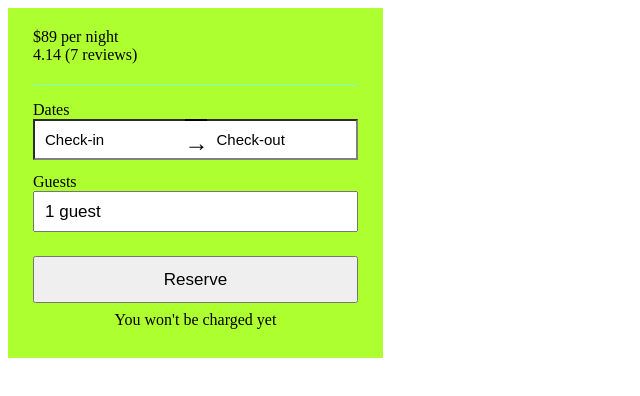
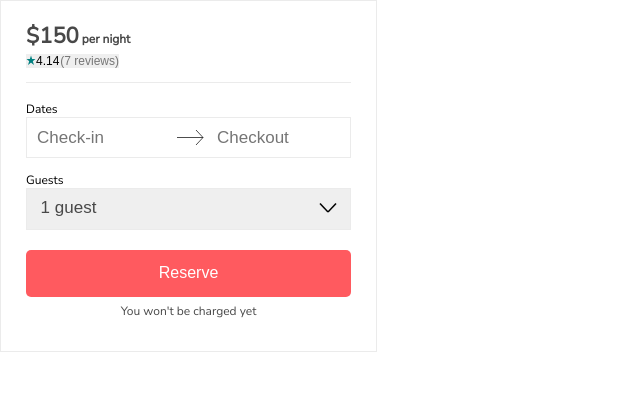
Before and after one commit to the-orange-box/reservation-system, a React app: page / in a window 1280 px wide. Shown: the top 396 px of the page, without its empty margins (0-640 px from the left). Built offline with nearby package versions, Linux system fonts and the light colour scheme.

Commit message:
updated skeleton to resemble airbnb

```diff
--- a/client/src/App.jsx
+++ b/client/src/App.jsx
@@ -13,19 +13,21 @@ class App extends React.Component {
   render() {
     return(
       <div className="container">
-        <div>
+        <div className="propertyContainer">
           <PropertyDetail/>
         </div>
-        <div>
+        <div className="calendarContainer">
           <Calendar/>
         </div>
-        <div>
+        <div className="guestsContainer">
           <Guests/>
         </div>
-        <div className="reserve">
+        <div className="reserveContainer">
           <Reserve/>
         </div>
-        You won't be charged yet
+        <div className="footer">
+          You won't be charged yet
+        </div>
       </div>
     );
   }
--- a/client/src/Calendar.jsx
+++ b/client/src/Calendar.jsx
@@ -2,16 +2,18 @@ import React from 'react';
 
 //calendar of available dates
 const Calendar = () => (
-  <div>
-    <div className="calendarHeader">
+  <div className="calendarSubGrid">
+    <div className="calendarHeader" id="calendarHeader">
       Dates
     </div>
-    <div className="calendar">
-      <input className="calendarInputs" id="checkin" value="Check-in"/>
-      <div className="calendarArrow">
-        →
-      </div>
-      <input className="calendarInputs" id="checkout" value="Check-out"/>
+    <div className="calendarInputs">
+      <input className="checkin" id="checkin" value="Check-in"/>
+      <svg className="calendarArrow" width="35px" height="35px">
+        <line x1="5" x2="31" y1="17.5" y2="17.5" stroke="black" stroke-width=".70" stroke-linecap="butt"/>
+        <line x1="31" x2="24" y1="17.5" y2="10" stroke="black" stroke-width=".70" stroke-linecap="butt"/>
+        <line x1="31" x2="24" y1="17.5" y2="25" stroke="black" stroke-width=".70" stroke-linecap="butt"/>
+      </svg>
+      <input className="checkout" id="checkout" value="Checkout"/>
     </div>
   </div>
 )
--- a/client/src/Guests.jsx
+++ b/client/src/Guests.jsx
@@ -2,12 +2,22 @@ import React from 'react';
 
 //guest drop down
 const Guests = () => (
-  <div>
+  <div className="guests">
     <div className="guestsHeader">
       Guests
     </div>
-    <div className="guests">
-      <input className="guestsInput" id="guestsInput" value="1 guest"/>
+    <div className="guestsInputContainer">
+      <button className="guestsInput" id="guestsInput" value="">
+        <div id="guestButtonText">
+          1 guest
+        </div>
+        <svg className="downwardPoint" width="240px" height="35px">
+          {/* <line x1="31" x2="24" y1="17.5" y2="10" stroke="black" stroke-width="1.5" stroke-linecap="butt"/>
+          <line x1="31" x2="24" y1="17.5" y2="25" stroke="black" stroke-width="1.5" stroke-linecap="butt"/> */}
+          <line x1="210" x2="218" y1="14.5" y2="23" stroke="black" stroke-width="1.5" stroke-linecap="butt"/>
+          <line x1="226" x2="218" y1="14.5" y2="23" stroke="black" stroke-width="1.5" stroke-linecap="butt"/>
+        </svg>
+      </button>
     </div>
   </div>
 )
--- a/client/src/PropertyDetail.jsx
+++ b/client/src/PropertyDetail.jsx
@@ -4,11 +4,23 @@ import React from 'react';
 const PropertyDetail = () => (
   <div className="properties">
     <div className="pricePerNight">
-      $89 per night
+      <span id="price">
+        $150
+      </span>
+      <span id="priceText">
+        per night
+      </span>
+
     </div>
-    <div className="review">
-      4.14 (7 reviews)
-    </div>
+    <button className="review">
+      <svg className="star" width="10px" height="10px">
+        <polygon points ="5,0.5 2,9.9 9.5,3.9 0.5,3.9 8,9.9" fill="teal" />
+      </svg>
+      4.14
+      <span id="totalReviews">
+        (7 reviews)
+      </span>
+    </button>
   </div>
 )
 
--- a/public/index.html
+++ b/public/index.html
@@ -1,9 +1,8 @@
 <!DOCTYPE html>
 <html>
   <head>
-      <link rel = "stylesheet"
-      type = "text/css"
-      href = "style.css" />
+      <link rel = "stylesheet" type = "text/css" href = "style.css" />
+      <link href="https://fonts.googleapis.com/css?family=Nunito+Sans&display=swap" rel="stylesheet">
     <meta charset="utf8">
     <title>Reservations Checkout</title>
   </head>
--- a/public/style.css
+++ b/public/style.css
@@ -1,94 +1,198 @@
+* {
+  margin:0;
+  padding:0;
+  border:0;
+}
+
 .container {
-  background: greenyellow;
+  border-width: 1px;
+  border-color: rgb(235, 235, 235);
+  border-style: solid;
+  background: white;
+  font-family: 'Nunito Sans', sans-serif;
   width: 375px;
   height: 350px;
-  display: flex;
-  align-items: center;
-  align-content: stretch;
-  flex-direction: column;
+  display: grid;
+  justify-items: stretch;
+  grid-template-columns: 25px 145px 35px 145px 25px;
+  grid-template-rows: 22px 60px 75px 85px 60px 48px;
 }
 
-.calendar, .reserve, .guests {
-  width: 325px;
-  height: 55px;
-  display: flex;
-  flex-direction: row;
-  align-content: stretch;
+.calendarContainer {
+  grid-column-start: 2;
+  grid-column-end: 5;
+  grid-row-start: 3;
+  grid-row-end: 4;
 }
 
-.properties {
-  margin-top: 20px;
-  width: 325px;
-  height: 55px;
-  display: flex;
-  flex-direction: column;
-  align-content: stretch;
+.guestsContainer {
+  grid-column-start: 2;
+  grid-column-end: 5;
+  grid-row-start: 4;
+  grid-row-end: 5;
+  align-self: center;
+}
+
+.propertyContainer {
+  grid-column-start: 2;
+  grid-column-end: 5;
+  grid-row-start: 2;
+  grid-row-end: 3;
+
+  border-bottom-color: rgb(235, 235, 235);
   border-bottom-style: solid;
-  border-bottom-color: aquamarine;
   border-bottom-width: 1px;
-  padding-bottom: 2px;
+  color: rgb(72, 72, 72);
 }
-.reserve {
-  margin-top: 5px;
-  padding-bottom: 5px;
+
+#price {
+  font-size: 22px;
+  font-weight: 800;
+  line-height: 26px;
+}
+
+#priceText {
+  padding-left: 3px;
+  font-size: 12px;
+  font-weight: 600;
+  line-height: 16px;
+}
+
+.review {
+  font-size: 12px;
+}
+#totalReviews {
+  padding-left: 1px;
+  color: rgb(118, 118, 118);
+}
+
+.reserveContainer {
+  grid-column-start: 2;
+  grid-column-end: 5;
+  grid-row-start: 5;
+  grid-row-end: 6;
+  align-self: center;
+}
+
+.footer {
+  grid-column-start: 2;
+  grid-column-end: 5;
+  grid-row-start: 6;
+  grid-row-end: 7;
+}
+
+.calendarSubGrid {
+  display: grid;
+  grid-template-columns: 145px 35px 145px;
+  grid-template-rows: 34px 41px;
+  background-color: white;
 }
 
 .calendarHeader {
-  margin-top: 15px;
-}
-
-
-.calendarArrow {
-  padding-top: 7px;
-  background-color: white;
-  font-size: 24px;
-  flex-grow: 0;
-  width: 20px;
-  align-content: center;
-  margin-right: 0px;
-  padding-right: 2px;
-  margin-bottom: 14px;
-  border-top-style: solid;
-  border-bottom-style: solid;
-  border-bottom-width: 2px;
-  border-top-width: 2px;
-  border-top-color: black;
-  border-bottom-color: grey;
-}
-
-#checkin {
-  border-color: grey;
-  border-right-style: hidden;
-}
-
-#checkout {
-  border-color: grey;
-  border-left-style: none;
+  /* margin-top: 15px; */
+  grid-column-start: 1;
+  grid-column-end: 4;
+  align-self: end;
+  font-size: 12px;
 }
 
 .calendarInputs {
-  padding-left: 10px;
-  font-size: 15px;
-  flex-grow: 2;
-  width: 20px;
-  height: 35px;
+  display: grid;
+  grid-column-start: 1;
+  grid-column-end: 4;
+  grid-template-columns: 145px 35px 145px;
+  background-color: white;
+  border-width: 1px;
+  border-color: rgb(235, 235, 235);
+  border-style: solid;
+}
+
+.calendarArrow {
+  grid-column-start: 2;
+  grid-column-end: 3;
+  justify-self: center;
+  align-self: center;
+}
+
+.checkin {
+  grid-column-start: 1;
+  grid-column-end: 2;
+  justify-self: center;
+  align-self: center;
+  height:25px;
+  width:130px;
+  font-size: 17px;
+  padding-left: 5px;
+  font-weight: 100;
+  color:rgb(117, 117, 117);
+}
+
+.checkout {
+  grid-column-start: 3;
+  grid-column-end: 4;
+  justify-self: center;
+  align-self: center;
+  height: 25px;
+  width:130px;
+  padding-left: 5px;
+  font-size: 17px;
+  font-weight: 100;
+  color: rgb(117, 117, 117);
+  /* color:#484848; this is when selected */
+}
+
+.guests {
+  align-self: stretch;
 }
 
 .guestsHeader {
-  margin-top: -1px;
+  font-size: 12px;
+}
+
+.guestsInputContainer {
+  display:flex;
+  border-width: 1px;
+  border-color: rgb(235, 235, 235);
+  border-style: solid;
 }
 
 .guestsInput {
+  flex: 1;
+  display: flex;
+  height:40px;
+  font-size: 17px;
+  color:rgb(72, 72, 72);
+  font-weight: 100;
+  align-self: center;
+}
+
+#guestButtonText {
   flex:1;
-  height: 35px;
-  font-size: 17px;
-  padding-left: 10px;
+  padding-top: 9px;
+  text-align: center;
+}
+#downwardPoint {
+  flex: 1;
+}
+
+.reserve {
+  display:flex;
 }
 
 .reserveButton {
   flex: 1;
   height: 47px;
-  font-size: 17px;
+  font-size: 16px;
+  background-color: rgb(255, 90, 95);
+  color: white;
+  border-radius: 5px;
+}
+
+.footer {
+  align-self: start;
+  justify-self: center;
+  font-size: 12px;
+  color: rgb(72, 72, 72);
 }
 
 .calenderInputs {
```
Also changed, not shown: public/main.js.
